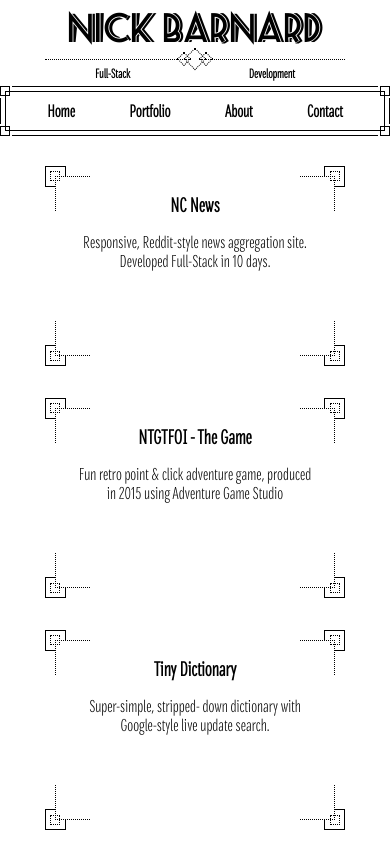
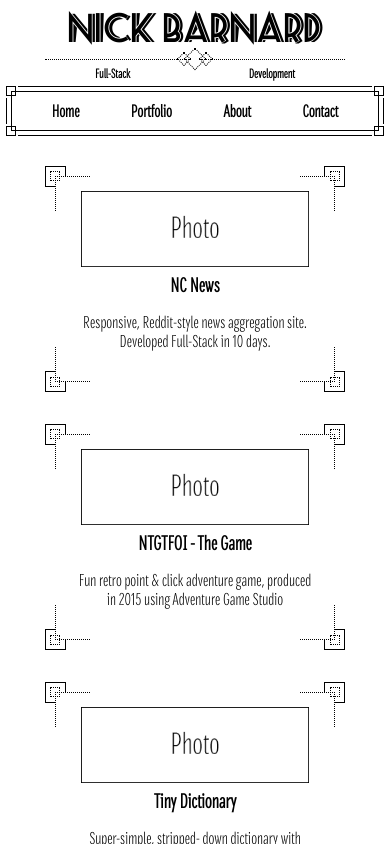
Before and after one commit to barnardnicholas/portfolio-2020-02, a React (Create React App) app: page /portfolio in a window 390 px wide. Shown: the top 844 px of the page. Built offline with nearby package versions, Linux system fonts and the light colour scheme.

Commit message:
tweak responsiveness

```diff
--- a/public/index.html
+++ b/public/index.html
@@ -5,39 +5,13 @@
     <link rel="icon" href="%PUBLIC_URL%/favicon.ico" />
     <meta name="viewport" content="width=device-width, initial-scale=1" />
     <meta name="theme-color" content="#000000" />
-    <meta
-      name="description"
-      content="Web site created using create-react-app"
-    />
+    <meta name="description" content="Full-Stack Development" />
     <link rel="apple-touch-icon" href="%PUBLIC_URL%/logo192.png" />
-    <!--
-      manifest.json provides metadata used when your web app is installed on a
-      user's mobile device or desktop. See https://developers.google.com/web/fundamentals/web-app-manifest/
-    -->
     <link rel="manifest" href="%PUBLIC_URL%/manifest.json" />
-    <!--
-      Notice the use of %PUBLIC_URL% in the tags above.
-      It will be replaced with the URL of the `public` folder during the build.
-      Only files inside the `public` folder can be referenced from the HTML.
-
-      Unlike "/favicon.ico" or "favicon.ico", "%PUBLIC_URL%/favicon.ico" will
-      work correctly both with client-side routing and a non-root public URL.
-      Learn how to configure a non-root public URL by running `npm run build`.
-    -->
-    <title>React App</title>
+    <title>Nick Barnard</title>
   </head>
   <body>
     <noscript>You need to enable JavaScript to run this app.</noscript>
     <div id="root"></div>
-    <!--
-      This HTML file is a template.
-      If you open it directly in the browser, you will see an empty page.
-
-      You can add webfonts, meta tags, or analytics to this file.
-      The build step will place the bundled scripts into the <body> tag.
-
-      To begin the development, run `npm start` or `yarn start`.
-      To create a production bundle, use `npm run build` or `yarn build`.
-    -->
   </body>
 </html>
--- a/src/App.css
+++ b/src/App.css
@@ -66,81 +66,6 @@ h4 {
   background-color: white;
 }
 
-.square-deco-container {
-  display: grid;
-  box-sizing: border-box;
-  grid-template-columns:
-    [outer-start] 5px
-    [mid-start] 5px
-    [inner-start] 2px
-    [gap-start] 1fr
-    [gap-end] 2px
-    [inner-end] 5px
-    [mid-end] 5px
-    [outer-end];
-  grid-template-rows:
-    [outer-start] 5px
-    [mid-start] 5px
-    [inner-start] 2px
-    [gap-start] 1fr
-    [gap-end] 2px
-    [inner-end] 5px
-    [mid-end] 5px
-    [outer-end];
-  width: 100%;
-}
-
-.square-deco-container .square-deco-content {
-  grid-area: inner;
-  padding: 0px 10px;
-  display: flex;
-  justify-content: space-around;
-  height: 30px;
-}
-
-.square-deco-container .square-deco-inner {
-  grid-area: mid;
-  border: 1px solid;
-}
-
-.square-deco-container .square-deco-square-left-top {
-  grid-column: outer-start / inner-start;
-  grid-row: outer-start / inner-start;
-  border: 1px solid;
-}
-
-.square-deco-container .square-deco-square-left-bottom {
-  grid-column: outer-start / inner-start;
-  grid-row: inner-end / outer-end;
-  border: 1px solid;
-}
-
-.square-deco-container .square-deco-square-right-top {
-  grid-column: inner-end / outer-end;
-  grid-row: outer-start / inner-start;
-  border: 1px solid;
-}
-
-.square-deco-container .square-deco-square-right-bottom {
-  grid-column: inner-end / outer-end;
-  grid-row: inner-end / outer-end;
-  border: 1px solid;
-}
-
-.square-deco-container .square-deco-tall {
-  grid-column: gap-start / gap-end;
-  grid-row: outer-start / outer-end;
-  border-top: 1px solid;
-  border-bottom: 1px solid;
-}
-
-.square-deco-container .square-deco-wide {
-  grid-column: outer-start / outer-end;
-  grid-row: gap-start / gap-end;
-  border-left: 1px solid;
-  border-right: 1px solid;
-}
-
 .navbutton {
   display: inline-block;
   text-anchor: start;
--- a/src/components/Header.js
+++ b/src/components/Header.js
@@ -5,12 +5,12 @@ const Header = () => {
   return (
     <div className="header">
       <h1>Nick Barnard</h1>
-      <div class="triple-diamond-deco-container container">
-        <div class="left-line"></div>
-        <div class="right-line"></div>
-        <div class="small-diamond-left"></div>
-        <div class="small-diamond-right"></div>
-        <div class="large-diamond"></div>
+      <div className="triple-diamond-deco-container container">
+        <div className="left-line"></div>
+        <div className="right-line"></div>
+        <div className="small-diamond-left"></div>
+        <div className="small-diamond-right"></div>
+        <div className="large-diamond"></div>
       </div>
       <div className="headersubtitle">
         <h4>Full-Stack</h4>
--- a/src/components/NavBar.js
+++ b/src/components/NavBar.js
@@ -1,5 +1,6 @@
 import React from "react";
 import { Link } from "@reach/router";
+import "./squares.css";
 
 const NavBar = () => {
   return (
--- a/src/components/Portfolio.js
+++ b/src/components/Portfolio.js
@@ -9,7 +9,7 @@ class Portfolio extends Component {
       <div className="tilearea">
         {data.tiles.map(tile => {
           return (
-            <Link to={`${tile.slug}`} className="reactlink">
+            <Link key={tile.slug} to={`${tile.slug}`} className="reactlink">
               <Tile
                 path={`/${tile.slug}`}
                 name={tile.name}
--- a/src/components/Tile.js
+++ b/src/components/Tile.js
@@ -1,30 +1,32 @@
 import React from "react";
 import "./tile.css";
+import placeholder from "../assets/images/placeholder-pic-300x100.png";
 
 const Tile = ({ name, slug, description, tags }) => {
   return (
     <div className="tile" id={slug}>
-      <div class="corners-deco-container container">
-        <div class="content">
+      <div className="corners-deco-container container">
+        <div className="content">
+          <img src={placeholder} alt={name} width="228" height="76" />
           <h3>{name}</h3>
           <p>{description}</p>
         </div>
-        <div class="square-left-top"></div>
-        <div class="square-left-bottom"></div>
-        <div class="square-right-top"></div>
-        <div class="square-right-bottom"></div>
-        <div class="vertical-edge-left"></div>
-        <div class="vertical-edge-right"></div>
-        <div class="horizontal-edge-left"></div>
-        <div class="horizontal-edge-right"></div>
-        <div class="left-outer"></div>
-        <div class="right-outer"></div>
-        <div class="top-outer"></div>
-        <div class="bottom-outer"></div>
-        <div class="left-inner"></div>
-        <div class="right-inner"></div>
-        <div class="top-inner"></div>
-        <div class="bottom-inner"></div>
+        <div className="square-left-top"></div>
+        <div className="square-left-bottom"></div>
+        <div className="square-right-top"></div>
+        <div className="square-right-bottom"></div>
+        <div className="vertical-edge-left"></div>
+        <div className="vertical-edge-right"></div>
+        <div className="horizontal-edge-left"></div>
+        <div className="horizontal-edge-right"></div>
+        <div className="left-outer"></div>
+        <div className="right-outer"></div>
+        <div className="top-outer"></div>
+        <div className="bottom-outer"></div>
+        <div className="left-inner"></div>
+        <div className="right-inner"></div>
+        <div className="top-inner"></div>
+        <div className="bottom-inner"></div>
       </div>
     </div>
   );
--- /dev/null
+++ b/src/components/squares.css
@@ -0,0 +1,75 @@
+.square-deco-container {
+  display: grid;
+  box-sizing: border-box;
+  grid-template-columns:
+    [outer-start] 5px
+    [mid-start] 5px
+    [inner-start] 2px
+    [gap-start] 1fr
+    [gap-end] 2px
+    [inner-end] 5px
+    [mid-end] 5px
+    [outer-end];
+  grid-template-rows:
+    [outer-start] 5px
+    [mid-start] 5px
+    [inner-start] 2px
+    [gap-start] 1fr
+    [gap-end] 2px
+    [inner-end] 5px
+    [mid-end] 5px
+    [outer-end];
+  width: 100%;
+  padding: 0px 6px;
+}
+
+.square-deco-container .square-deco-content {
+  grid-area: inner;
+  padding: 0px 10px;
+  display: flex;
+  justify-content: space-around;
+  height: 30px;
+}
+
+.square-deco-container .square-deco-inner {
+  grid-area: mid;
+  border: 1px solid;
+}
+
+.square-deco-container .square-deco-square-left-top {
+  grid-column: outer-start / inner-start;
+  grid-row: outer-start / inner-start;
+  border: 1px solid;
+}
+
+.square-deco-container .square-deco-square-left-bottom {
+  grid-column: outer-start / inner-start;
+  grid-row: inner-end / outer-end;
+  border: 1px solid;
+}
+
+.square-deco-container .square-deco-square-right-top {
+  grid-column: inner-end / outer-end;
+  grid-row: outer-start / inner-start;
+  border: 1px solid;
+}
+
+.square-deco-container .square-deco-square-right-bottom {
+  grid-column: inner-end / outer-end;
+  grid-row: inner-end / outer-end;
+  border: 1px solid;
+}
+
+.square-deco-container .square-deco-tall {
+  grid-column: gap-start / gap-end;
+  grid-row: outer-start / outer-end;
+  border-top: 1px solid;
+  border-bottom: 1px solid;
+}
+
+.square-deco-container .square-deco-wide {
+  grid-column: outer-start / outer-end;
+  grid-row: gap-start / gap-end;
+  border-left: 1px solid;
+  border-right: 1px solid;
+}
--- a/src/data/data.js
+++ b/src/data/data.js
@@ -2,6 +2,7 @@ export const tiles = [
   {
     name: "NC News",
     slug: "ncnews",
+    thumbnail: "",
     tags: ["web", "javascript", "reactjs", "expressjs", "nodejs", "psql"],
     description:
       "Responsive, Reddit-style news aggregation site. Developed Full-Stack in 10 days."
@@ -9,6 +10,7 @@ export const tiles = [
   {
     name: "NTGTFOI - The Game",
     slug: "ntgtfoi",
+    thumbnail: "",
     tags: ["windows", "native", "ags", "games"],
     description:
       "Fun retro point & click adventure game, produced in 2015 using Adventure Game Studio"
@@ -16,6 +18,7 @@ export const tiles = [
   {
     name: "Tiny Dictionary",
     slug: "tinydictionary",
+    thumbnail: "",
     tags: ["web", "javascript", "reactjs", "nodejs", "api"],
     description:
       "Super-simple, stripped- down dictionary with Google-style live update search."
@@ -23,6 +26,7 @@ export const tiles = [
   {
     name: "Ambiscape",
     slug: "ambiscape",
+    thumbnail: "",
     tags: ["web", "javascript", "reactjs", "expressjs", "nodejs", "psql"],
     description:
       "Web/mobile-based app which procedurally-generates a relaxing ambient soundscape to help users sleep, relax or concentrate. Users can load preset scenarios or create and save their own."
--- a/src/index.css
+++ b/src/index.css
@@ -23,17 +23,16 @@
     url("./assets/fonts/seaside/seasideresortnf-popd-webfont.svg") format("svg");
 }
 
+#root {
+}
+
 body {
   margin: 0;
-  /* font-family: -apple-system, BlinkMacSystemFont, "Segoe UI", "Roboto", "Oxygen",
-    "Ubuntu", "Cantarell", "Fira Sans", "Droid Sans", "Helvetica Neue",
-    sans-serif; */
   font-family: "Densia Sans";
   -webkit-font-smoothing: antialiased;
   -moz-osx-font-smoothing: grayscale;
-  /* filter: invert(); */
   background-color: #ffffff;
-  color: 000000;
+  color: #000000;
 }
 
 code {
```
Also changed, not shown: src/assets/images/placeholder-pic-300x100.png (added).
